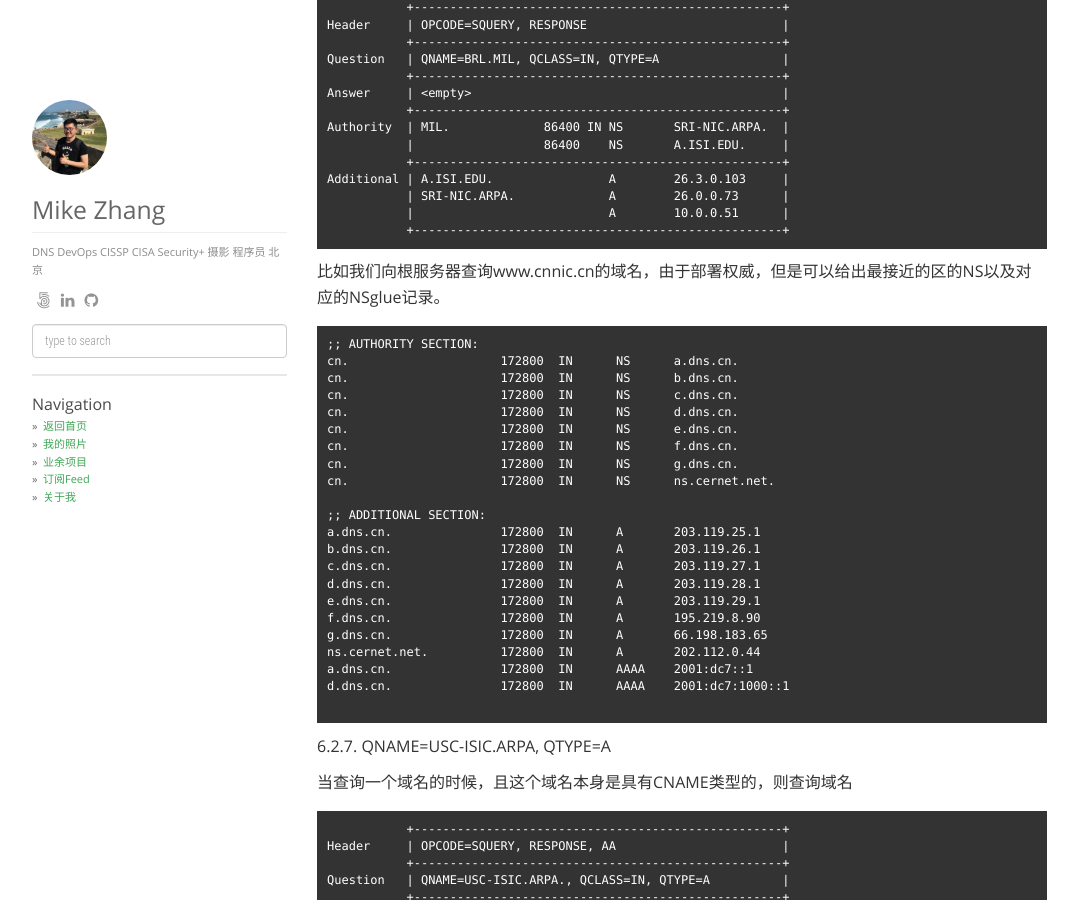
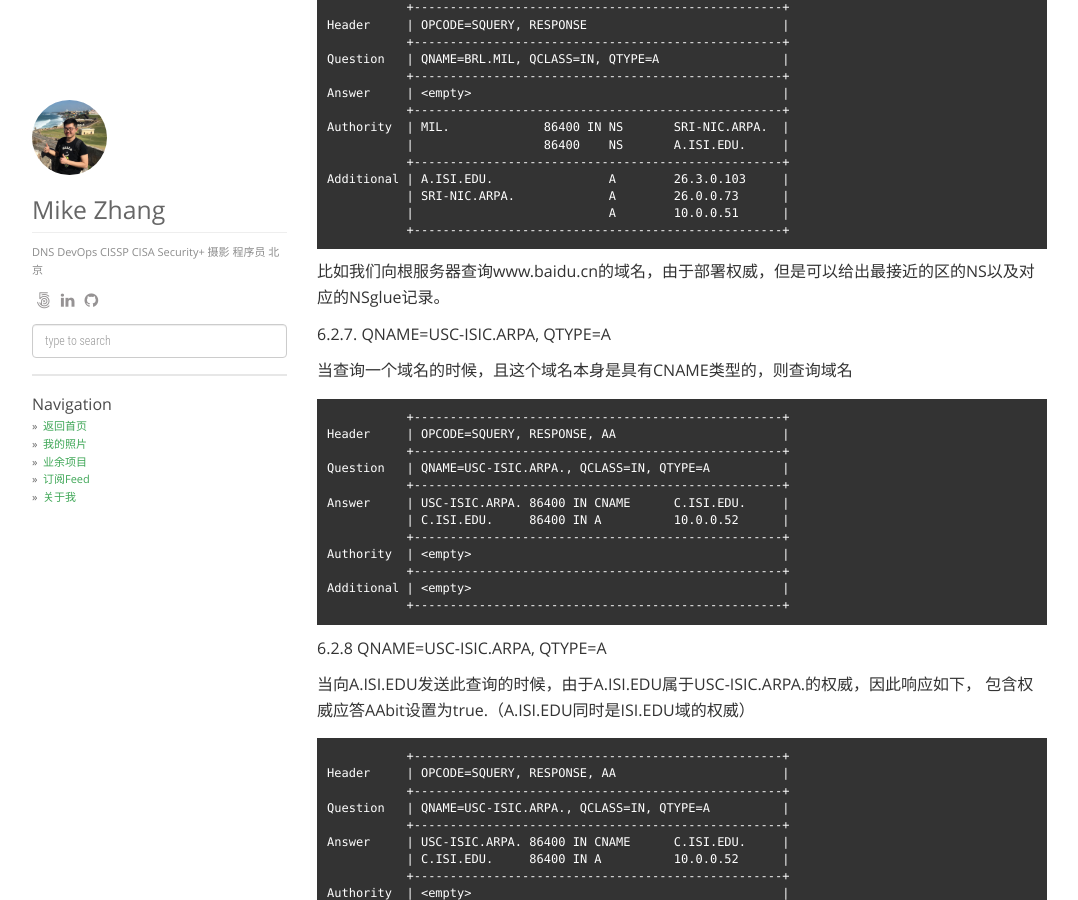
Before and after one commit to zhangmingkai4315/zhangmingkai4315.github.io, a Jekyll site: the page built from _posts/2018-07-08-RFC1034.md, in a window 1280 px wide and 900 px high, scrolled down 18315 px. Shown: the whole window, without its empty margins (53-1131 px from the left). Built offline with Jekyll 4.4.1, drawn with Linux system fonts in a browser that asks for light colours; comment, search, counter and statistics services are not loaded.

Commit message:
Update 2018-07-08-RFC1034.md

````diff
--- a/_posts/2018-07-08-RFC1034.md
+++ b/_posts/2018-07-08-RFC1034.md
@@ -816,31 +816,7 @@
                |                           A        10.0.0.51      |
                +---------------------------------------------------+
 
-比如我们向根服务器查询www.cnnic.cn的域名，由于部署权威，但是可以给出最接近的区的NS以及对应的NSglue记录。
-```
-;; AUTHORITY SECTION:
-cn.			172800	IN	NS	a.dns.cn.
-cn.			172800	IN	NS	b.dns.cn.
-cn.			172800	IN	NS	c.dns.cn.
-cn.			172800	IN	NS	d.dns.cn.
-cn.			172800	IN	NS	e.dns.cn.
-cn.			172800	IN	NS	f.dns.cn.
-cn.			172800	IN	NS	g.dns.cn.
-cn.			172800	IN	NS	ns.cernet.net.
-
-;; ADDITIONAL SECTION:
-a.dns.cn.		172800	IN	A	203.119.25.1
-b.dns.cn.		172800	IN	A	203.119.26.1
-c.dns.cn.		172800	IN	A	203.119.27.1
-d.dns.cn.		172800	IN	A	203.119.28.1
-e.dns.cn.		172800	IN	A	203.119.29.1
-f.dns.cn.		172800	IN	A	195.219.8.90
-g.dns.cn.		172800	IN	A	66.198.183.65
-ns.cernet.net.		172800	IN	A	202.112.0.44
-a.dns.cn.		172800	IN	AAAA	2001:dc7::1
-d.dns.cn.		172800	IN	AAAA	2001:dc7:1000::1
-
-```
+比如我们向根服务器查询www.baidu.cn的域名，由于部署权威，但是可以给出最接近的区的NS以及对应的NSglue记录。
 
 ##### 6.2.7. QNAME=USC-ISIC.ARPA, QTYPE=A
 
````
